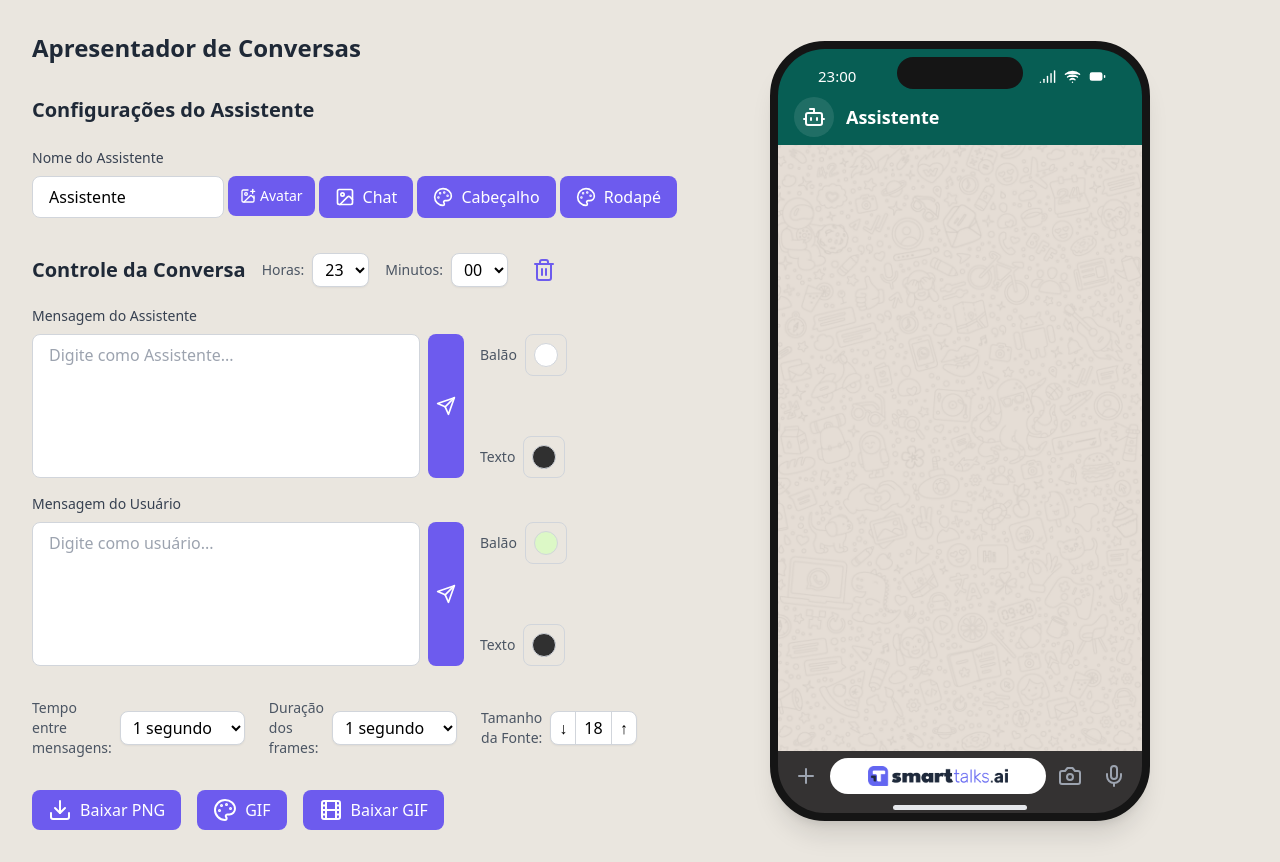
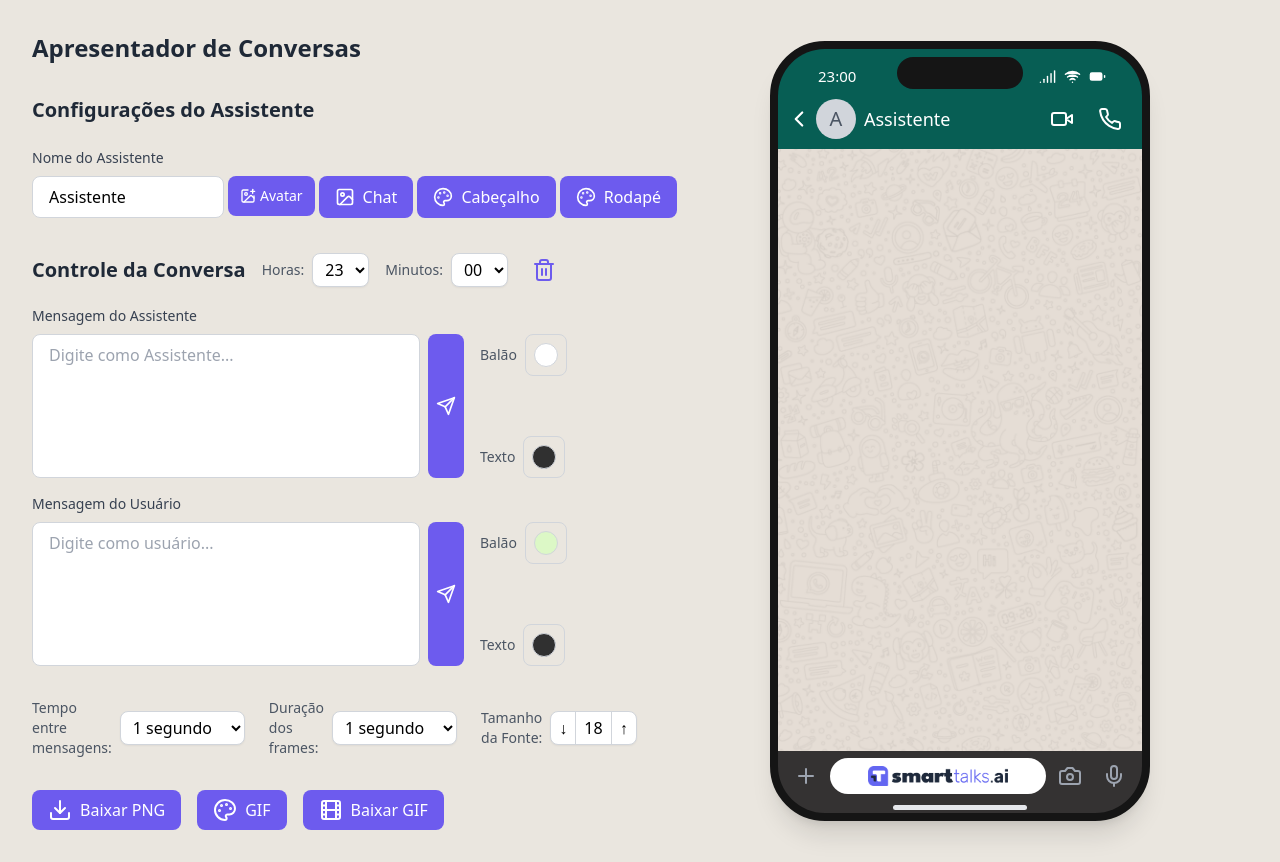
Before and after one commit to Protospi/chat-press, a React (Vite) app: page / in a window 1280 px wide. Built offline with nearby package versions, Linux system fonts and the light colour scheme.

Commit message:
feat: whatsapp icons

```diff
--- a/src/components/ChatHeader.tsx
+++ b/src/components/ChatHeader.tsx
@@ -1,39 +1,53 @@
 import React from 'react';
-import { Bot } from 'lucide-react';
+import { ChevronLeft, Phone, Video } from 'lucide-react';
 
 interface ChatHeaderProps {
   avatarUrl: string | null;
   name: string;
-  backgroundColor?: string;
+  backgroundColor: string;
+  isHidden?: boolean;
 }
 
 export const ChatHeader: React.FC<ChatHeaderProps> = ({
   avatarUrl,
   name,
-  backgroundColor = '#128c7e'
+  backgroundColor,
+  isHidden = false
 }) => {
   return (
-    <div
-      className="text-white px-4 pt-12 pb-2"
-      style={{ backgroundColor }}
-    >
-      <div className="flex items-center gap-3">
-        <div className="w-10 h-10 rounded-full bg-white/10 overflow-hidden flex items-center justify-center">
+    <div style={{ backgroundColor }}>
+      <div className="h-[40px]"></div>
+
+      <div className="h-[60px] flex items-center px-2 gap-1">
+        <button className="text-white p-1 -ml-1">
+          <ChevronLeft size={26} />
+        </button>
+
+        <div className="flex items-center gap-2 flex-1 -ml-1">
           {avatarUrl ? (
             <img
               src={avatarUrl}
-              alt={name}
-              className="w-full h-full object-cover"
-              onError={(e) => {
-                e.currentTarget.src = '';
-                e.currentTarget.parentElement!.innerHTML = '<Bot className="text-white" size={24} />';
-              }}
+              alt="Avatar"
+              className="w-10 h-10 rounded-full object-cover"
             />
           ) : (
-            <Bot className="text-white" size={24} />
+            <div className="w-10 h-10 rounded-full bg-gray-300 flex items-center justify-center">
+              <span className="text-gray-600 text-xl">
+                {name.charAt(0).toUpperCase()}
+              </span>
+            </div>
           )}
+          <span className={`text-white font-medium text-lg ${isHidden ? '-mt-5' : ''}`}>{name}</span>
         </div>
-        <h1 className="text-lg font-semibold leading-6 [.gif-rendering_&]:-mt-5">{name}</h1>
+
+        <div className="flex items-center gap-4 mr-2">
+          <button className="text-white p-1">
+            <Video size={24} />
+          </button>
+          <button className="text-white p-1">
+            <Phone size={24} />
+          </button>
+        </div>
       </div>
     </div>
   );
--- a/src/components/HiddenPhone.tsx
+++ b/src/components/HiddenPhone.tsx
@@ -9,10 +9,8 @@ interface HiddenPhoneProps {
   avatarUrl: string | null;
   headerColor: string;
   fontSize: number;
-  // Assistant colors
   bubbleColor?: string;
   textColor?: string;
-  // User colors
   userBubbleColor?: string;
   userTextColor?: string;
   chatBackground: string;
@@ -53,13 +51,14 @@ export const HiddenPhone = forwardRef<HTMLDivElement, HiddenPhoneProps>(({
             <Battery size={17} className="text-white fill-white" />
           </div>
         </div>
-        <div className="absolute top-2 left-1/2 transform -translate-x-1/2 w-[126px] h-[32px] bg-[#343232] rounded-[20px] z-20"></div>
+        <div className="absolute top-2 left-1/2 transform -translate-x-1/2 w-[126px] h-[32px] bg-[#151515] rounded-[20px] z-20"></div>
       </div>
 
       <ChatHeader
         avatarUrl={avatarUrl}
         name={assistantName}
         backgroundColor={headerColor}
+        isHidden={true}
       />
 
       <div
```
